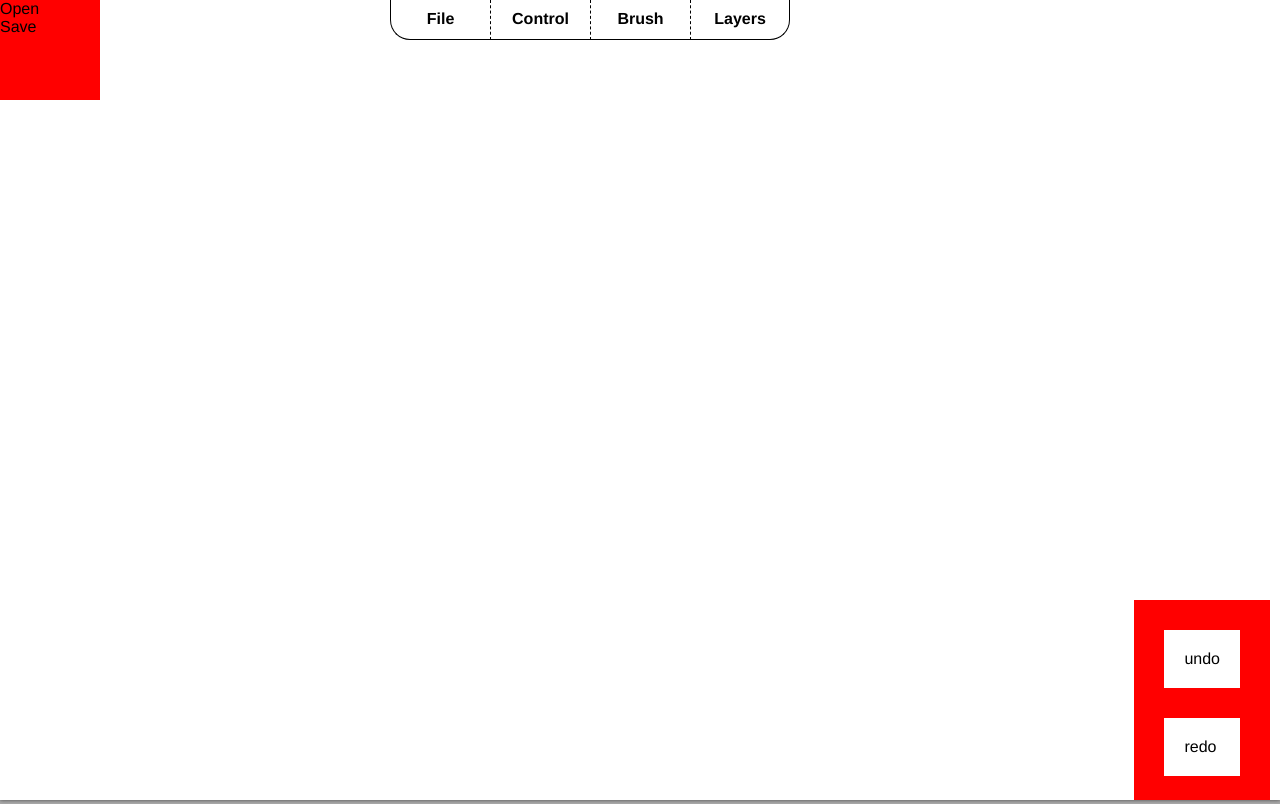
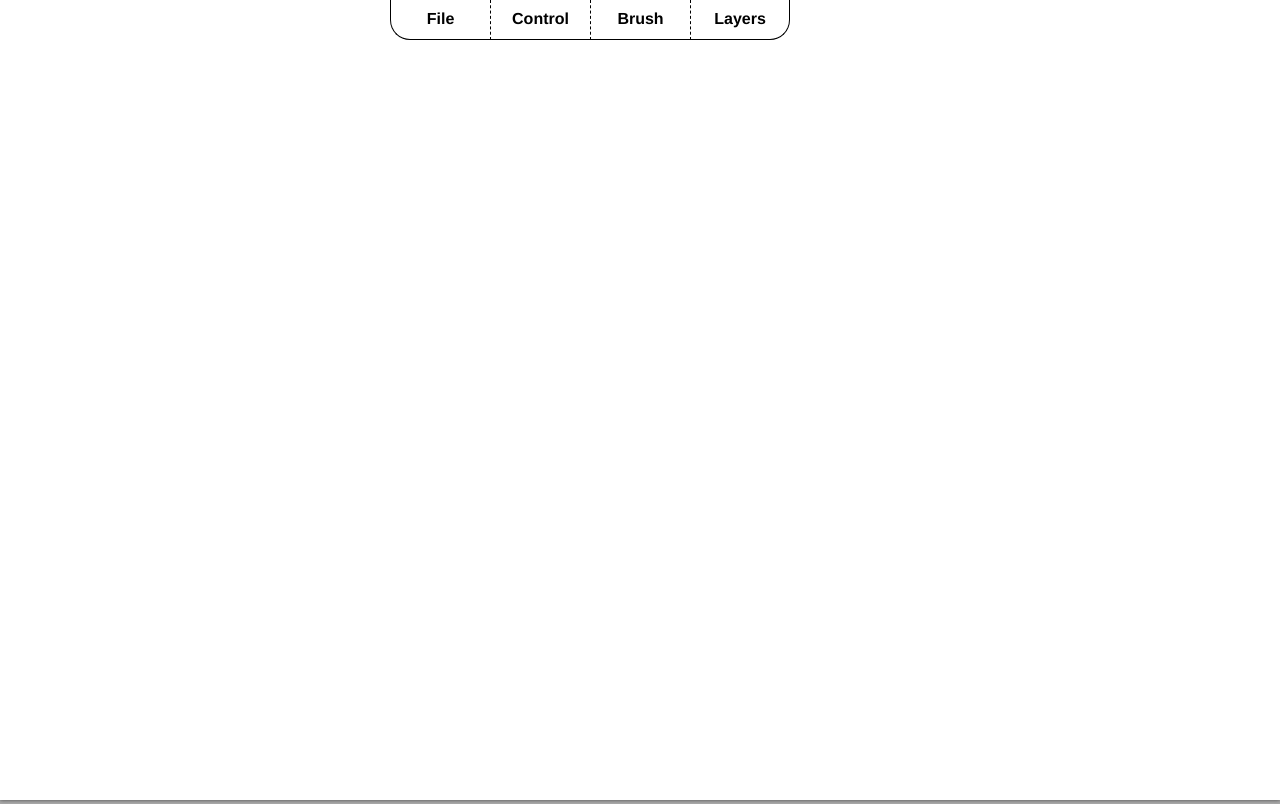
Before and after one commit to plachenko/flipslide_old, a Vue app: page / in a window 1280 px wide. Built offline with nearby package versions, Linux system fonts and the light colour scheme.

Commit message:
basic IO implementation

```diff
--- a/src/App.vue
+++ b/src/App.vue
@@ -16,12 +16,13 @@
       <layer @changeLayer="changeLayer" />
     </div>
 
-    <io v-show="visible.io" />
-    <history />
+    <io v-show="visible.io" @openFile="openFile" @saveFile="saveFile" />
+    <history v-show="visible.io" />
 
     <div ref="can" :style="{transform: 'translate('+translate.x1+'px,'+translate.y1+'px) rotate('+rotation+'deg'+') scale('+scale+')'}" id="canvas-container">
       <div v-show="!visible.control">
         <FSLayer
+          ref="inner_can"
           v-show="!visible.control"
           :width="width"
           :height="height"
@@ -114,7 +115,7 @@ export default {
         control: false,
         layers: true,
         brush: true,
-        io: true
+        io: false
       },
       temp_scale: 0,
       setRotate: 0,
@@ -122,6 +123,26 @@ export default {
     }
   },
   methods: {
+    openFile(e){
+      var _img = new Image()
+      var _ctx = this.$refs.inner_can[0].ctx
+      var reader = new FileReader()
+
+      reader.readAsDataURL(e)
+      reader.addEventListener('load', (ev)=>{
+        _img.src = ev.target.result
+      })
+
+      _img.onload = (e) => {
+        _ctx.drawImage(_img,_img.width,_img.height)
+      }
+    },
+    saveFile(){
+      let _can = this.$refs.inner_can[0].can
+      let _img = _can.toDataURL("image/png").replace("image/png", "image/octet-stream")
+
+      window.location.href = _img
+    },
     resizeEvt () {
       this.centerCanvas()
       this.sizeMenus()
--- a/src/components/interface/history.vue
+++ b/src/components/interface/history.vue
@@ -19,7 +19,6 @@ export default {
   methods: {
     actions(e){
       this.actionIdx = e.length
-      console.log('adding.')
     },
     undo(){
       if(this.actionIdx > 0){
--- a/src/components/interface/io.vue
+++ b/src/components/interface/io.vue
@@ -4,7 +4,7 @@
 
     <form action="#" ref="fileInp">
     </form>
-    <input id="file" type="file" ref="file" />
+    <input @change="fileChange" id="file" type="file" ref="file" />
 
     <div @click="save">Save</div>
   </div>
@@ -17,25 +17,15 @@ export default {
       file: null
     }
   },
-  watch: {
-    file(e){
-      console.log(e)
-    }
-  },
   methods: {
     open(){
-      let _inputF = this.$refs.fileInp
-      let _input = this.$refs.file
-      let _img
-
-      _input.click()
-      this.file = _input.files[0]
-      window.setTimeout(()=>{
-        console.log(_img)
-      }, 3000)
+      this.$refs.file.click()
     },
     save(){
-
+      this.$emit('saveFile')
+    },
+    fileChange(e){
+      this.$emit('openFile', e.target.files[0])
     }
   }
 }
```
